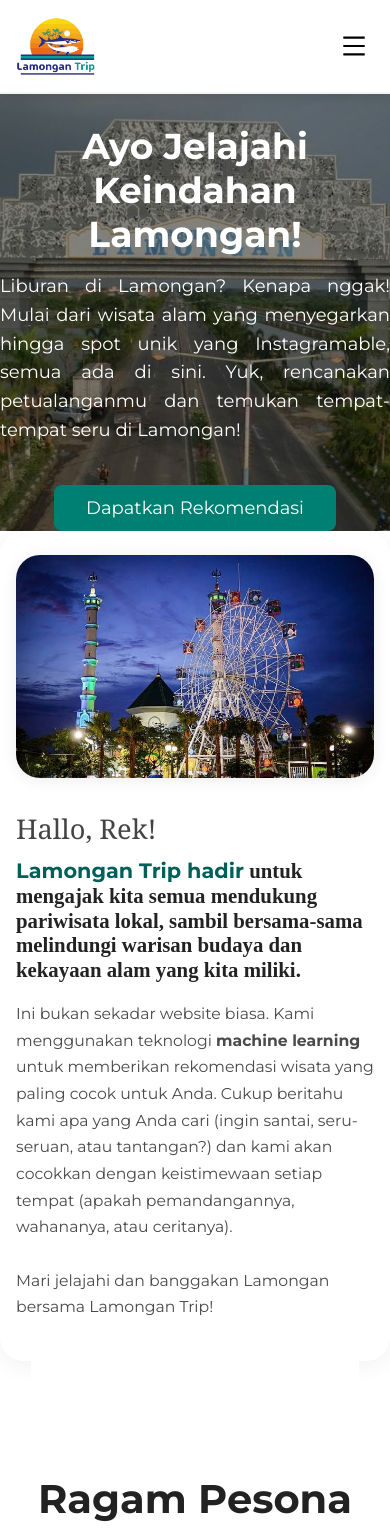
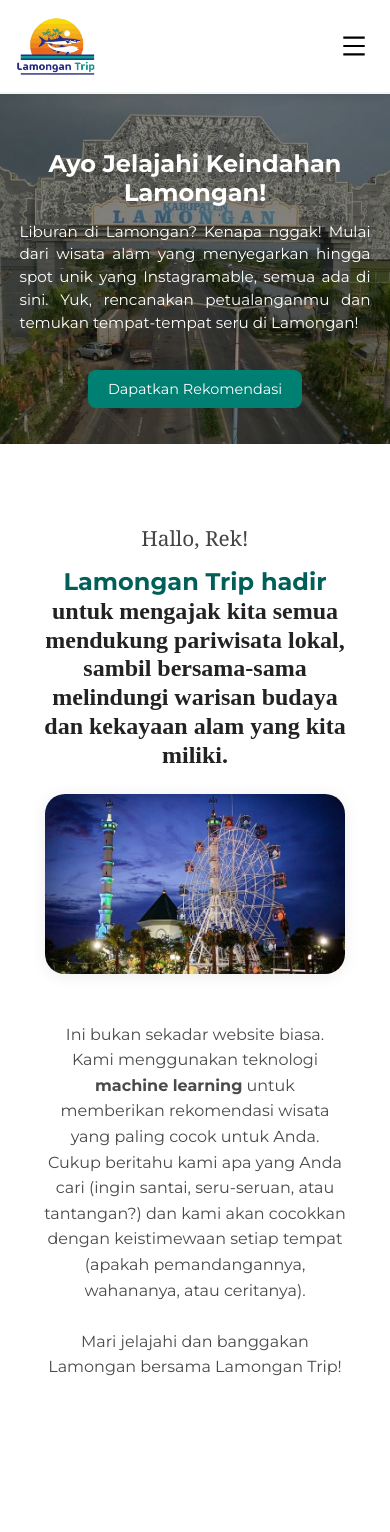
Before and after one commit to ILooL21/lamongantrip, a React (Vite) app: page / in a window 390 px wide. Shown: the top 1532 px of the page. Built offline with nearby package versions, Linux system fonts and the light colour scheme; no server answers.

Commit message:
homepages responsive

```diff
--- a/src/pages/HomePages.jsx
+++ b/src/pages/HomePages.jsx
@@ -9,6 +9,7 @@ import alami from "../assets/alam.jpeg";
 import religi from "../assets/religi.webp";
 import buatan from "../assets/buatan.webp";
 import alun from "../assets/alun.jpg";
+import { ArrowRightOutlined } from "@ant-design/icons";
 
 const HomePages = () => {
   const { data, error, isLoading } = useGetLatestArticleQuery();
@@ -68,7 +69,7 @@ const HomePages = () => {
       </section>
       <InstallButton />
       {/* Tentang Website */}
-      <section className="tentang-section about-split">
+      <section className="tentang-section">
         <div className="about-img-container">
           <img
             src={alun}
@@ -100,38 +101,38 @@ const HomePages = () => {
           {/* Card kecil */}
           <div
             className="place-card"
-            onClick={() => (window.location.href = `/destination/alam`)}>
+            onClick={() => (window.location.href = `/destination/religi`)}>
             <img
-              src={alami}
-              alt="Wisata Bahari Lamongan"
+              src={religi}
+              alt="Wisata Religi"
               className="place-image"
             />
             <div className="place-info">
-              <h3>Wisata Bahari Lamongan</h3>
+              <h3>Wisata Religi</h3>
             </div>
           </div>
           <div
             className="place-card"
-            onClick={() => (window.location.href = `/destination/religi`)}>
+            onClick={() => (window.location.href = `/destination/alam`)}>
             <img
-              src={religi}
-              alt="Masjid Agung Lamongan"
+              src={alami}
+              alt="Wisata Alam"
               className="place-image"
             />
             <div className="place-info">
-              <h3>Masjid Agung Lamongan</h3>
+              <h3>Wisata Alam</h3>
             </div>
-          </div>{" "}
+          </div>
           <div
             className="place-card"
             onClick={() => (window.location.href = `/destination/buatan`)}>
             <img
               src={buatan}
-              alt="Goa Maharani"
+              alt="Wisata Buatan"
               className="place-image"
             />
             <div className="place-info">
-              <h3>Goa Maharani</h3>
+              <h3>Wisata Buatan</h3>
             </div>
           </div>
         </div>
@@ -142,18 +143,18 @@ const HomePages = () => {
             Lihat Semua Destinasi
           </a>
         </div>
-      </section>{" "}
+      </section>
       {/* Artikel Terbaru */}
       <section className="artikel-section">
         <div className="artikel-header-container">
           <div className="artikel-header-text">
             <h5>Artikel</h5>
             <h2>Lihat apa yang sedang terjadi di Lamongan saat ini.</h2>
-            <p>Lamongan, kota wisata dengan beragam pesona, menawarkan keragaman pengalaman yang tidak akan pernah Anda lupakan. Apa saja berita dan informasi terbaru tentang Lamongan?</p>
+            <p>Lamongan, kota wisata dengan beragam pesona, menawarkan keragaman pengalaman yang tidak akan pernah Anda lupakan. Apa saja berita dan informasi terbaru tentang Lamongan?</p>{" "}
             <Link
               to="/articles"
               className="artikel-view-all-btn">
-              Lihat semua Berita & Pembaruan
+              Lihat semua Berita & Pembaruan <ArrowRightOutlined />
             </Link>
           </div>
         </div>
@@ -168,7 +169,7 @@ const HomePages = () => {
                 <div
                   className="artikel-card-image"
                   style={{ backgroundImage: `url(${import.meta.env.VITE_API_URL + item.gambar})` }}>
-                  <div className="artikel-date">{new Date(item.created_at).toLocaleDateString("id-ID", { day: "numeric", month: "short", year: "2-digit" }).replace(" ", " ")}</div>
+                  <div className="artikel-date">{new Date(item.created_at).toLocaleDateString("id-ID", { day: "numeric", month: "short", year: "numeric" }).replace(" ", " ")}</div>
                 </div>
                 <div className="artikel-card-content">
                   <h3>{item.judul}</h3>
--- a/src/styles/Header.css
+++ b/src/styles/Header.css
@@ -163,7 +163,7 @@ button.dropdown-item:hover {
     display: none;
     position: fixed;
     /* Adjust top position to match header height */
-    top: 120px; /* Or whatever the exact height of your header is */
+    top: 90px; /* Or whatever the exact height of your header is */
     left: 0;
     right: 0;
     background: white;
--- a/src/styles/HomePages.css
+++ b/src/styles/HomePages.css
@@ -83,7 +83,7 @@
 /* Hero Section Background & Overlay */
 .hero-bg {
   position: relative;
-  min-height: 600px;
+  min-height: 700px;
   display: flex;
   align-items: center;
   justify-content: center;
@@ -116,13 +116,48 @@
 
 @media (max-width: 768px) {
   .hero-bg {
+    min-height: 400px;
+    padding: 2rem 1rem;
+  }
+
+  .hero-bg .hero-text h2 {
+    font-size: 1.8rem !important;
+    line-height: 1.2 !important;
+    margin-bottom: 1rem !important;
+  }
+
+  .hero-bg .hero-text p {
+    font-size: 1rem !important;
+    line-height: 1.5 !important;
+    margin-bottom: 1.5rem !important;
+    max-width: 90% !important;
+  }
+
+  .btn-selengkapnya {
+    font-size: 1rem !important;
+    padding: 12px 24px !important;
+    border-radius: 8px !important;
+  }
+}
+
+@media (max-width: 480px) {
+  .hero-bg {
     min-height: 350px;
   }
+
   .hero-bg .hero-text h2 {
-    font-size: 1.5rem;
+    font-size: 1.5rem !important;
+    margin-bottom: 0.8rem !important;
   }
+
   .hero-bg .hero-text p {
-    font-size: 1rem;
+    font-size: 0.95rem !important;
+    margin-bottom: 1.2rem !important;
+  }
+
+  .btn-selengkapnya {
+    font-size: 0.9rem !important;
+    padding: 10px 20px !important;
   }
 }
 
@@ -133,9 +168,10 @@
   background-color: #f9f9f9;
   padding: 80px 20px;
   text-align: center;
-  border-radius: 16px;
-  max-width: 900px;
-  box-shadow: 0 4px 12px rgba(0, 0, 0, 0.05);
+  display: flex;
+  align-items: flex-start;
+  gap: 3rem;
+  background: #fff;
 }
 
 .tentang-section h2 {
@@ -151,18 +187,6 @@
   max-width: 700px;
 }
 
-/* Tentang Section Split Layout ala Love Bali */
-.about-split {
-  display: flex;
-  align-items: flex-start;
-  gap: 3rem;
-  background: #fff;
-  border-radius: 24px;
-  box-shadow: 0 4px 24px rgba(0, 0, 0, 0.06);
-  max-width: 1400px;
-  min-height: 420px;
-}
-
 .about-img-container {
   flex: 1 1 45%;
   display: flex;
@@ -171,6 +195,7 @@
 }
 
 .about-img {
+  margin: 30px;
   width: 100%;
   aspect-ratio: 16/10;
   border-radius: 24px;
@@ -232,6 +257,68 @@
   }
   .about-content p {
     font-size: 0.98rem;
+  }
+}
+
+/* Responsive untuk tentang section - gambar di antara h2 dan p */
+@media (max-width: 768px) {
+  .tentang-section {
+    margin: 40px 5% !important;
+    padding: 2rem 1.5rem !important;
+  }
+
+  .about-split {
+    display: flex !important;
+    flex-direction: column !important;
+    padding: 2rem 1.5rem !important;
+    gap: 0 !important;
+  }
+
+  .about-img-container {
+    display: none !important;
+  }
+
+  .about-content {
+    display: flex !important;
+    flex-direction: column !important;
+    align-items: center !important;
+    text-align: center !important;
+    width: 100% !important;
+  }
+
+  .about-greeting {
+    order: 1;
+    font-size: 1.3rem !important;
+    margin-bottom: 1rem !important;
+  }
+
+  .about-content h2 {
+    order: 2;
+    font-size: 1.5rem !important;
+    margin-bottom: 1.5rem !important;
+  }
+
+  /* Gambar ditambahkan via pseudo-element agar bisa diposisikan di antara */
+  .about-content h2::after {
+    content: "";
+    display: block;
+    width: 300px;
+    height: 180px;
+    max-width: 90vw;
+    margin: 1.5rem auto;
+    background-image: url("../assets/alun.jpg");
+    background-size: cover;
+    background-position: center;
+    border-radius: 20px;
+    box-shadow: 0 2px 16px rgba(0, 0, 0, 0.08);
+  }
+
+  .about-content p {
+    order: 3;
+    font-size: 1rem !important;
+    margin-top: 0 !important;
+    max-width: 100% !important;
+    line-height: 1.6 !important;
   }
 }
 
@@ -298,6 +385,25 @@
   color: #005f58;
 }
 
+/* kategori section ketika 768 padding hilang */
+@media (max-width: 768px) {
+  .kategori-section {
+    margin: 0 5%;
+    padding: 40px 0;
+  }
+
+  .kategori-wrapper {
+    flex-direction: column;
+    align-items: center;
+  }
+
+  .kategori-card {
+    width: 100%;
+    max-width: 300px;
+    margin-bottom: 20px;
+  }
+}
+
 /* Artikel Section */
 .artikel-section {
   margin: 3rem 8%;
@@ -348,6 +454,7 @@
   text-decoration: none;
   font-weight: 500;
   transition: all 0.2s ease;
+  gap: 0.5rem; /* Menambah space antara text dan icon */
 }
 
 .artikel-view-all-btn:hover {
```
